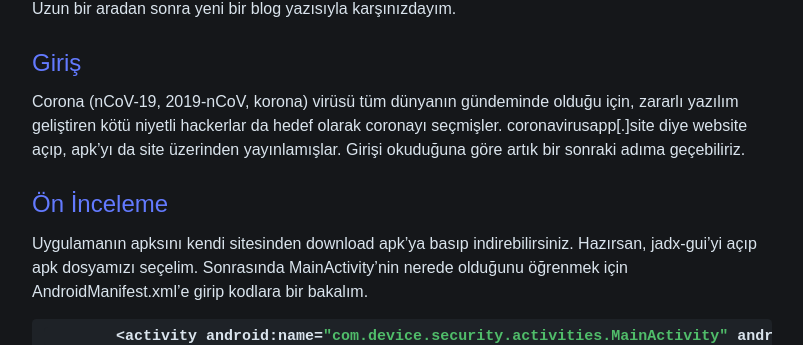
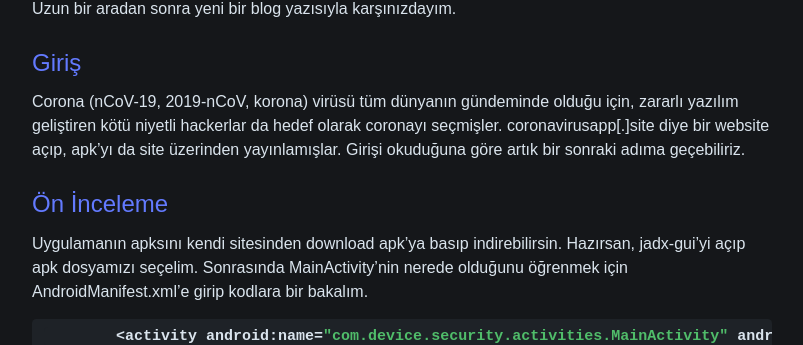
Before and after one commit to Adem68/blog-tr, a Jekyll site: the page built from _posts/2020-03-14-coronavirus-takip-uygulaması.md, in a window 1280 px wide and 900 px high. Shown: the part 300-645 px from the top of the window, without its empty margins (238-1041 px from the left). Built offline with Jekyll 4.4.1, drawn with Linux system fonts in a browser that asks for light colours; nearby versions of some CDN libraries; some web fonts are replaced; some of the changed text lies outside the part shown.

Commit message:
Update 2020-03-14-coronavirus-takip-uygulaması.md

````diff
--- a/_posts/2020-03-14-coronavirus-takip-uygulaması.md
+++ b/_posts/2020-03-14-coronavirus-takip-uygulaması.md
@@ -10,11 +10,11 @@ Uzun bir aradan sonra yeni bir blog yazısıyla karşınızdayım.
 
 ## Giriş
 
-Corona (nCoV-19, 2019-nCoV, korona) virüsü tüm dünyanın gündeminde olduğu için, zararlı yazılım geliştiren kötü niyetli hackerlar da hedef olarak coronayı seçmişler. coronavirusapp[.]site diye website açıp, apk'yı da site üzerinden yayınlamışlar. Girişi okuduğuna göre artık bir sonraki adıma geçebiliriz.
+Corona (nCoV-19, 2019-nCoV, korona) virüsü tüm dünyanın gündeminde olduğu için, zararlı yazılım geliştiren kötü niyetli hackerlar da hedef olarak coronayı seçmişler. coronavirusapp[.]site diye bir website açıp, apk'yı da site üzerinden yayınlamışlar. Girişi okuduğuna göre artık bir sonraki adıma geçebiliriz.
 
 ## Ön İnceleme
 
-Uygulamanın apksını kendi sitesinden download apk'ya basıp indirebilirsiniz. Hazırsan, jadx-gui'yi açıp apk dosyamızı seçelim. Sonrasında MainActivity'nin nerede olduğunu öğrenmek için AndroidManifest.xml'e girip kodlara bir bakalım.
+Uygulamanın apksını kendi sitesinden download apk'ya basıp indirebilirsin. Hazırsan, jadx-gui'yi açıp apk dosyamızı seçelim. Sonrasında MainActivity'nin nerede olduğunu öğrenmek için AndroidManifest.xml'e girip kodlara bir bakalım.
 
 ```java
         <activity android:name="com.device.security.activities.MainActivity" android:excludeFromRecents="true">
````
Also changed, not shown: other parts of _posts/2020-03-14-coronavirus-takip-uygulaması.md (+3 -2 lines).
